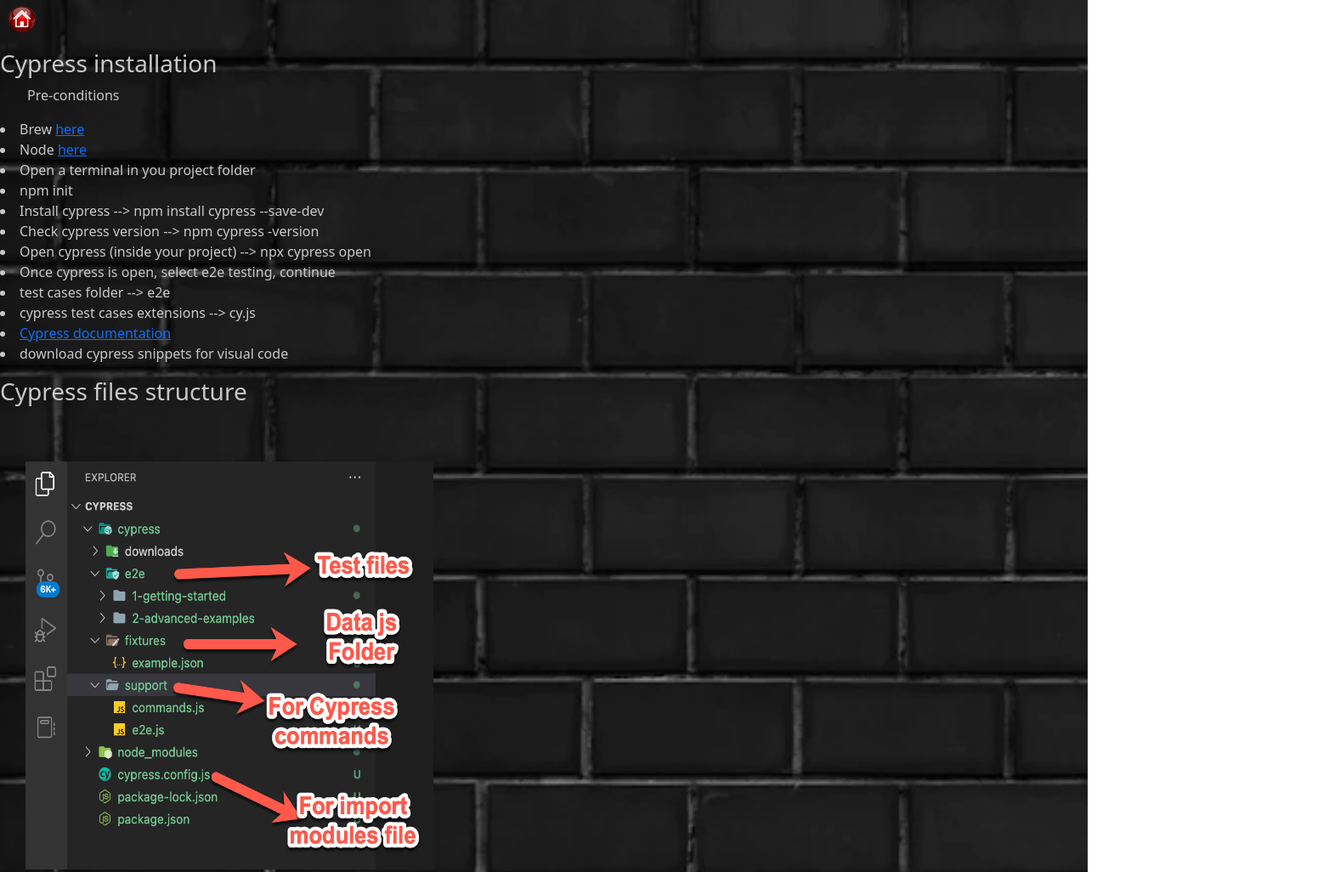
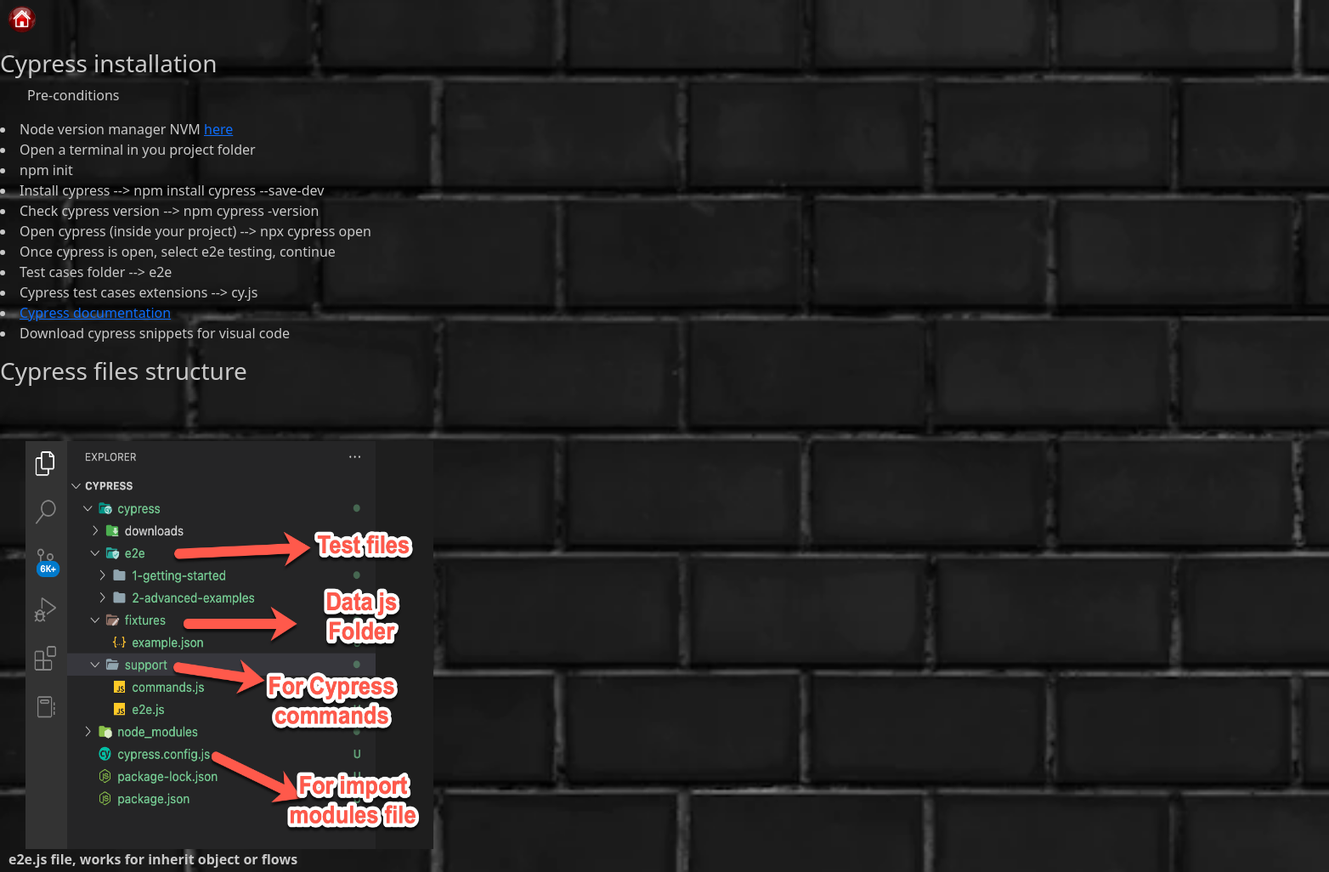
Before and after one commit to NachoElzo/PersonalWebPage, a website: page cypress.html in a window 1280 px wide. Shown: the top 1026 px of the page at 85% size, 1564 px wide, since content can reach past the window. Drawn offline with nearby package versions, Linux system fonts and the light colour scheme.

Commit message:
Fixing cypress png

```diff
--- a/cypress.html
+++ b/cypress.html
@@ -15,18 +15,18 @@
     <h3>Cypress installation</h3>
     <ul class="PreConditions">Pre-conditions</ul>
     <!-- como linkear una seccion de una pagina -->
-    <li>Brew <a href="./apps&plugins.html#li">here</a></li>
-    <li>Node <a href="./apps&plugins.html#li">here</a></li>
+
+    <li>Node version manager NVM <a href="./apps&plugins.html#li">here</a></li>
     <li>Open a terminal in you project folder</li>
     <li>npm init</li>
     <li>Install cypress --> npm install cypress --save-dev</li>
     <li>Check cypress version --> npm cypress -version</li>
     <li>Open cypress (inside your project) --> npx cypress open</li>
     <li>Once cypress is open, select e2e testing, continue</li>
-    <li>test cases folder --> e2e</li>
-    <li>cypress test cases extensions --> cy.js</li>
+    <li>Test cases folder --> e2e</li>
+    <li>Cypress test cases extensions --> cy.js</li>
     <li><a href="https://docs.cypress.io/guides/overview/why-cypress">Cypress documentation</a></li>
-    <li>download cypress snippets for visual code</li>
+    <li>Download cypress snippets for visual code</li>
     <p></p>
 <h3>Cypress files structure</h3>
 <p></p>
@@ -34,7 +34,7 @@
 <p><strong> e2e.js file, works for inherit object or flows</strong></p>
 <h3>Usefull scripts for your project in the package.json file </h3>
 <p>script for run your project</p>
-<img src="./img/cyConsoleRun.png" alt="cyConsoleRun.png">
+<img src="./img/cypressScriptsForRun.png" alt="cyConsoleRun.png">
 <p>to run execute in the project path: npm run cy.chrome </p>
 <h3>xpath pluggin</h3>
 <a href="https://www.npmjs.com/package/@cypress/xpath">Documentation</a>
```
Also changed, not shown: img/cyConsoleRun.png (deleted), img/cypressScriptsForRun.png (added), 1 other file.
